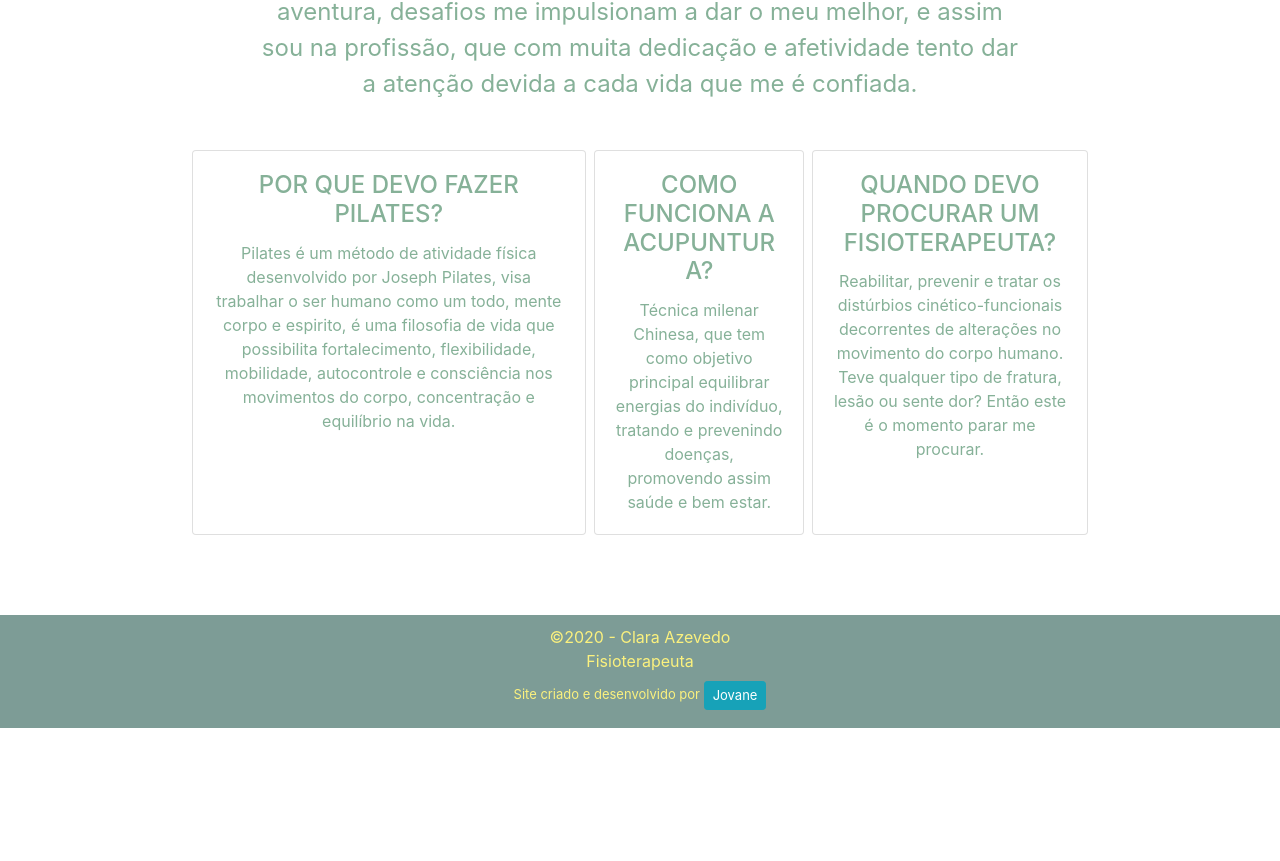
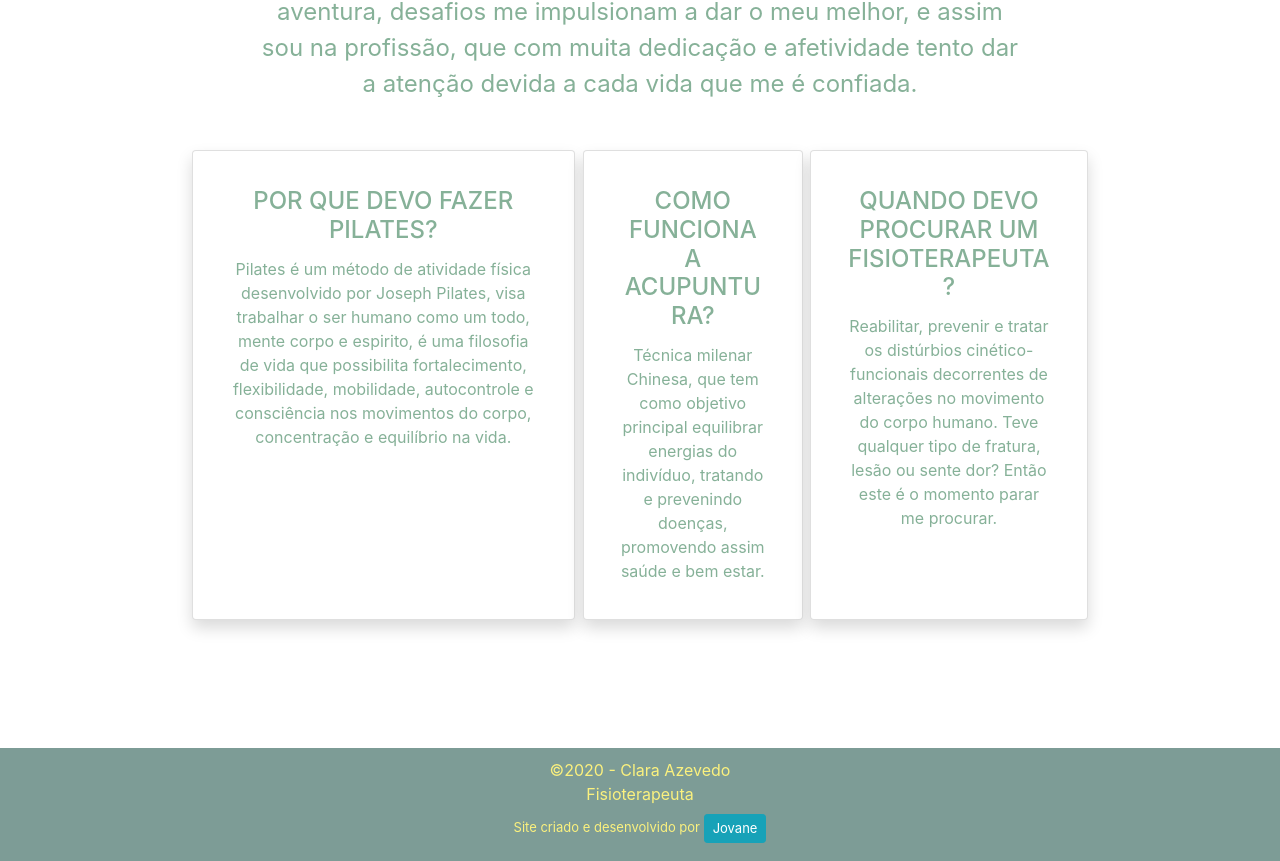
Before and after one commit to jcgsr/Escurinha, a Vue app: page /sobre in a window 1280 px wide. Shown: the part 1089-1950 px from the top of the page. Before the commit the page ends 1817 px from the top, so only its background shows below. Built offline with nearby package versions, Linux system fonts and the light colour scheme.

Commit message:
dist box-shadow cards

```diff
--- a/src/components/Sobre.vue
+++ b/src/components/Sobre.vue
@@ -15,7 +15,7 @@
     </div>
     <div class="services">
       <b-card
-        class="mt-5 animate__animated animate__bounceInLeft card"
+        class="mt-5 animate__animated animate__bounceInLeft card shadow p-3 mb-5 bg-blue rounded"
         title="POR QUE DEVO FAZER PILATES?"
       >
         <b-card-text>
@@ -27,7 +27,7 @@
         </b-card-text>
       </b-card>
       <b-card
-        class="mt-5 animate__animated animate__bounceInUp card"
+        class="mt-5 animate__animated animate__bounceInUp card shadow p-3 mb-5 bg-blue rounded"
         title="COMO FUNCIONA A ACUPUNTURA?"
       >
         <b-card-text>
@@ -37,7 +37,7 @@
         </b-card-text>
       </b-card>
       <b-card
-        class="mt-5 animate__animated animate__bounceInRight card"
+        class="mt-5 animate__animated animate__bounceInRight card shadow p-3 mb-5 bg-blue rounded"
         title="QUANDO DEVO PROCURAR UM FISIOTERAPEUTA?"
       >
         <b-card-text>
```
Also changed, not shown: 11 other files (tests, documents, lock files or other folders).
